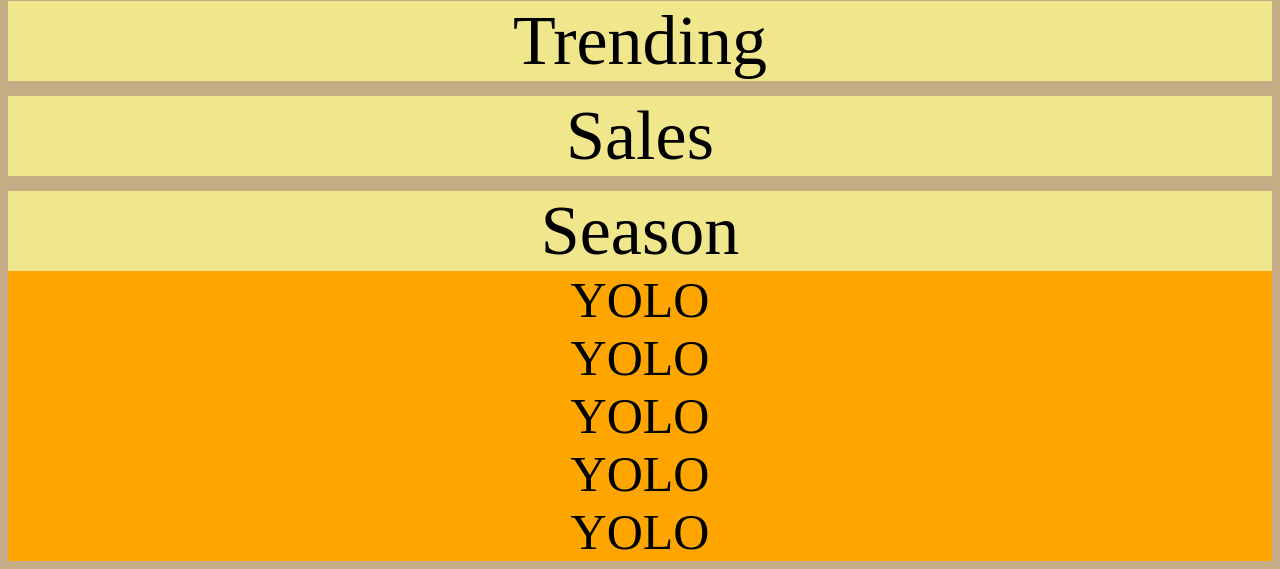
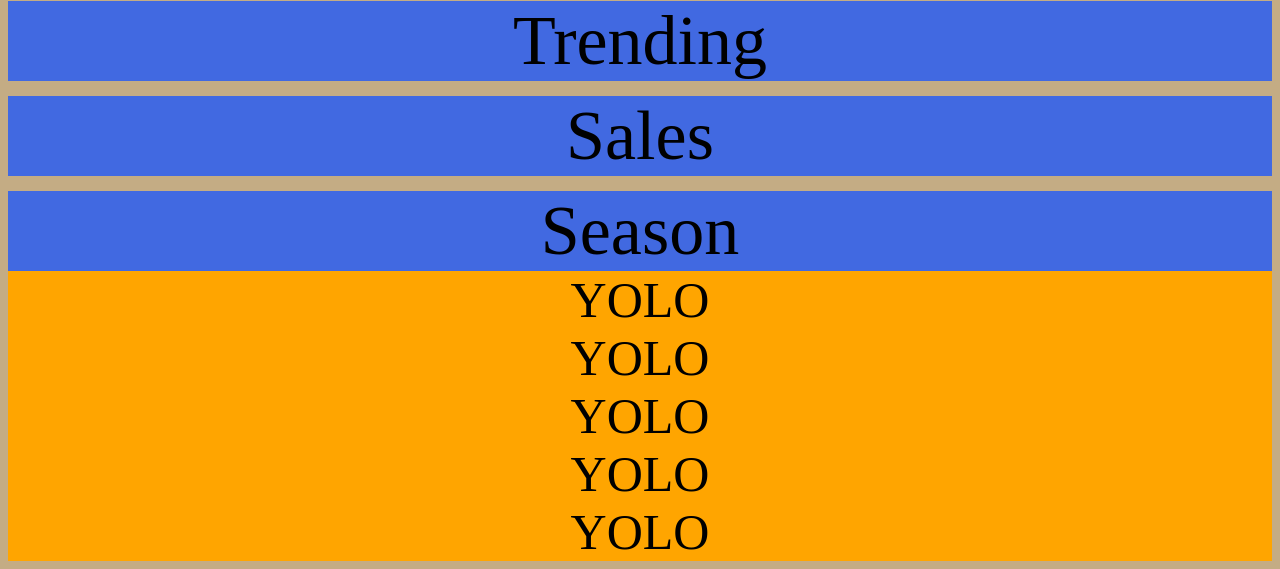
Before and after one commit to Domii1137/HTML-CSS-Practice, a plain HTML site: page index.html in a window 1280 px wide. Shown: the part 469-1038 px from the top of the page. Drawn offline with nearby package versions, Linux system fonts and the light colour scheme.

Commit message:
Add files via upload

```diff
--- a/style.css
+++ b/style.css
@@ -46,7 +46,7 @@ h1 {
 }
 
 .section2 {
-    background-color: khaki;
+    background-color: royalblue;
     font-size: 70px;
     font-family: 'Times New Roman', Times, serif;
     display: flex;
```
